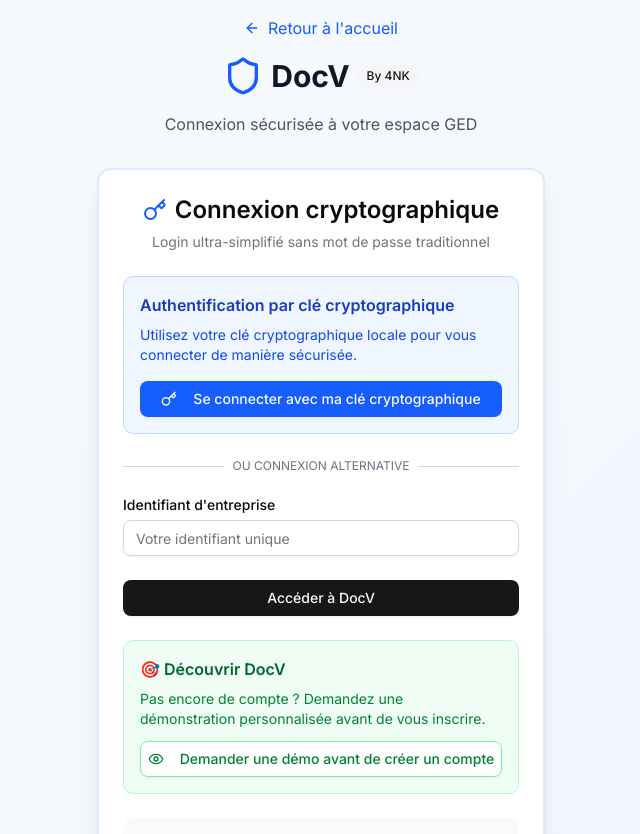
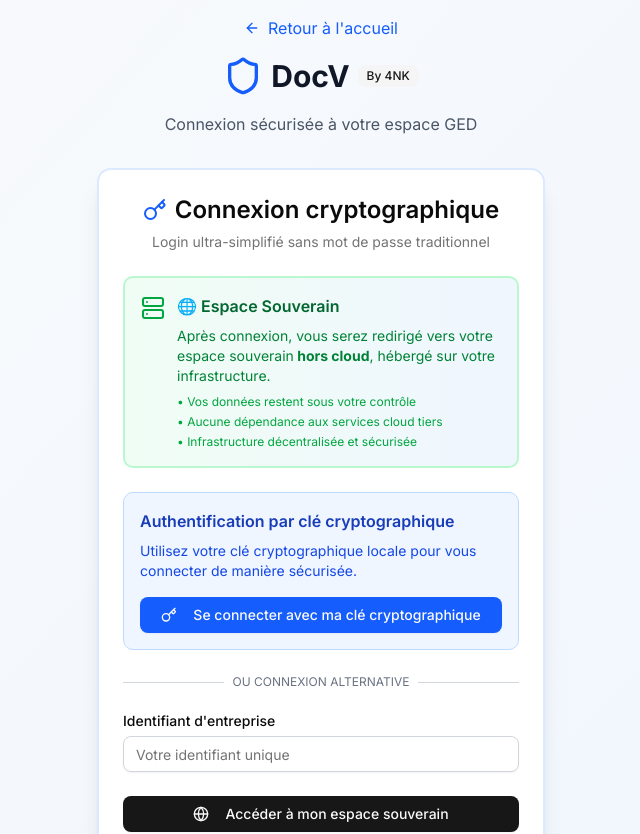
Before and after one commit to ncantuNewAccount/docv, a Next.js app: page /login in a window 1280 px wide. Shown: the top 834 px of the page, without its empty margins (319-959 px from the left). Built offline with nearby package versions, Linux system fonts and the light colour scheme.

Commit message:
feat: add sovereign space section on login page
Highlight sovereign, off-cloud redirect and update main button text.

Co-authored-by: NC <148533869+ncantuNewAccount@users.noreply.github.com>

```diff
--- a/app/login/page.tsx
+++ b/app/login/page.tsx
@@ -3,7 +3,7 @@ import { Button } from "@/components/ui/button"
 import { Card, CardContent, CardDescription, CardHeader, CardTitle } from "@/components/ui/card"
 import { Input } from "@/components/ui/input"
 import { Label } from "@/components/ui/label"
-import { Shield, Key, ArrowLeft, Eye } from 'lucide-react'
+import { Shield, Key, ArrowLeft, Eye, Globe, Server } from 'lucide-react'
 import { Badge } from "@/components/ui/badge"
 
 export default function LoginPage() {
@@ -35,6 +35,25 @@ export default function LoginPage() {
             </CardDescription>
           </CardHeader>
           <CardContent className="space-y-6">
+            {/* Sovereign Space Notice */}
+            <div className="bg-gradient-to-r from-green-50 to-blue-50 p-4 rounded-lg border-2 border-green-200">
+              <div className="flex items-start space-x-3">
+                <Server className="h-6 w-6 text-green-600 mt-0.5 flex-shrink-0" />
+                <div>
+                  <h4 className="font-semibold text-green-800 mb-2">🌐 Espace Souverain</h4>
+                  <p className="text-sm text-green-700 mb-2">
+                    Après connexion, vous serez redirigé vers votre espace souverain
+                    <strong> hors cloud</strong>, hébergé sur votre infrastructure.
+                  </p>
+                  <ul className="text-xs text-green-600 space-y-1">
+                    <li>• Vos données restent sous votre contrôle</li>
+                    <li>• Aucune dépendance aux services cloud tiers</li>
+                    <li>• Infrastructure décentralisée et sécurisée</li>
+                  </ul>
+                </div>
+              </div>
+            </div>
+
             {/* Cryptographic Login Section */}
             <div className="bg-blue-50 p-4 rounded-lg border border-blue-200">
               <h3 className="font-semibold text-blue-800 mb-2">Authentification par clé cryptographique</h3>
@@ -70,7 +89,8 @@ export default function LoginPage() {
             </div>
 
             <Button type="submit" className="w-full">
-              Accéder à DocV
+              <Globe className="h-4 w-4 mr-2" />
+              Accéder à mon espace souverain
             </Button>
 
             {/* Demo Request */}
@@ -95,6 +115,7 @@ export default function LoginPage() {
                 <li>• Aucun OTP ou code par email</li>
                 <li>• Chiffrement de bout en bout</li>
                 <li>• Authentification décentralisée</li>
+                <li>• Infrastructure hors cloud</li>
               </ul>
             </div>
 
```
